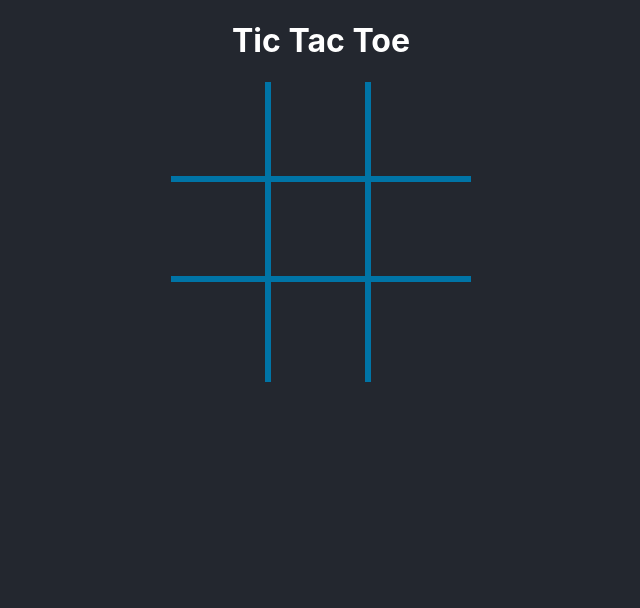
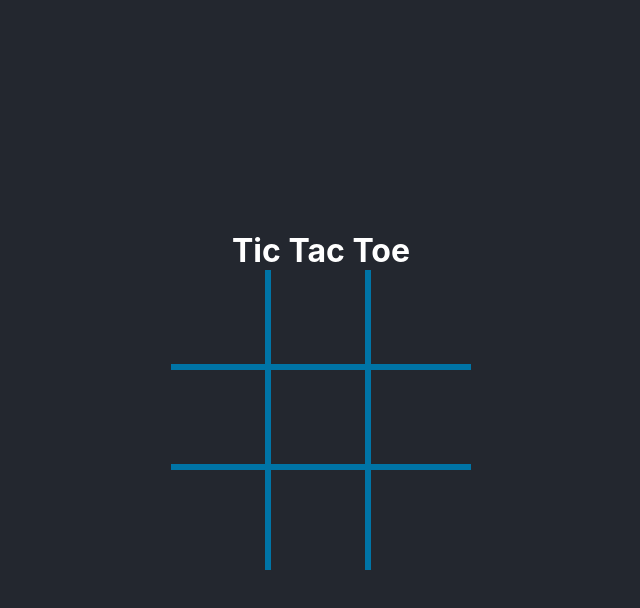
Before and after one commit to ashutosh1506/tic-tac-toe, a React (Create React App) app: page / in a window 1280 px wide. Shown: the top 608 px of the page, without its empty margins (319-959 px from the left). Built offline with nearby package versions, Linux system fonts and the light colour scheme.

Commit message:
Completed

```diff
--- a/src/App.css
+++ b/src/App.css
@@ -1,7 +1,14 @@
+* {
+  margin: 0;
+  padding: 0;
+}
 body {
+  height: 100vh;
+  width: 100vw;
   display: flex;
   flex-direction: column;
   align-items: center;
+  justify-content: center;
   background-color: #23272f;
   color: white;
 }
@@ -112,3 +119,6 @@ h1 {
   font-size: 1.5em;
   cursor: pointer;
 }
+.reset-button:hover {
+  background-color: #035375;
+}
```
